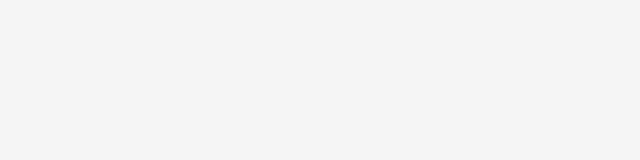
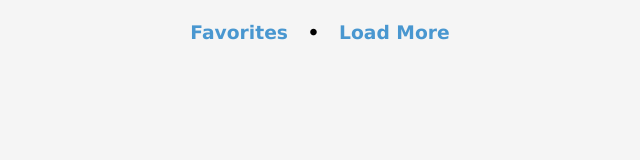
Before and after one commit to LeslieLopez25/nasa-api-pictures, a plain HTML site: page index.html in a window 1280 px wide. Shown: the whole page, without its empty margins (320-960 px from the left). Drawn offline with Linux system fonts and the light colour scheme.

Commit message:
Added navigation

```diff
--- a/index.html
+++ b/index.html
@@ -16,6 +16,23 @@
     <div class="loader hidden">
         <img src="rocket.svg" alt="Rocket Loading Animation">
     </div>
+    <!-- CONTAINER -->
+    <div class="container">
+        <!-- NAVIGATION -->
+        <div class="navigation-container">
+            <span class="background"></span>
+            <!-- RESULTS NAV -->
+            <span class="navigation-items" id="resultsNav">
+                <h3 class="clickable">Favorites</h3>
+                <h3>&nbsp;&nbsp;&nbsp;•&nbsp;&nbsp;&nbsp;</h3>
+                <h3 class="clickable">Load More</h3>
+            </span>
+            <!-- FAVORITES NAV -->
+            <span class="navigation-items hidden" id="favoritesNav">
+                <h3 class="clickable">Load More NASA Images</h3>
+            </span>
+        </div>
+    </div>
     <!-- Script -->
     <script src="script.js"></script>
 </body>
--- a/style.css
+++ b/style.css
@@ -25,6 +25,8 @@ body {
   background: whitesmoke;
   height: 100vh;
   width: 100vw;
+  position: fixed;
+  z-index: 10;
   display: flex;
   justify-content: center;
   align-items: center;
@@ -47,9 +49,18 @@ body {
   right: 0;
   width: 100%;
   height: 60px;
-
+  z-index: -1;
 }
 
+.clickable {
+  color: #4997d0;
+  cursor: pointer;
+  user-select: none;
+}
+
+.clickable:hover {
+  color: #2f78ac;
+}
 
 /* Images Container */
 .images-container {
```
